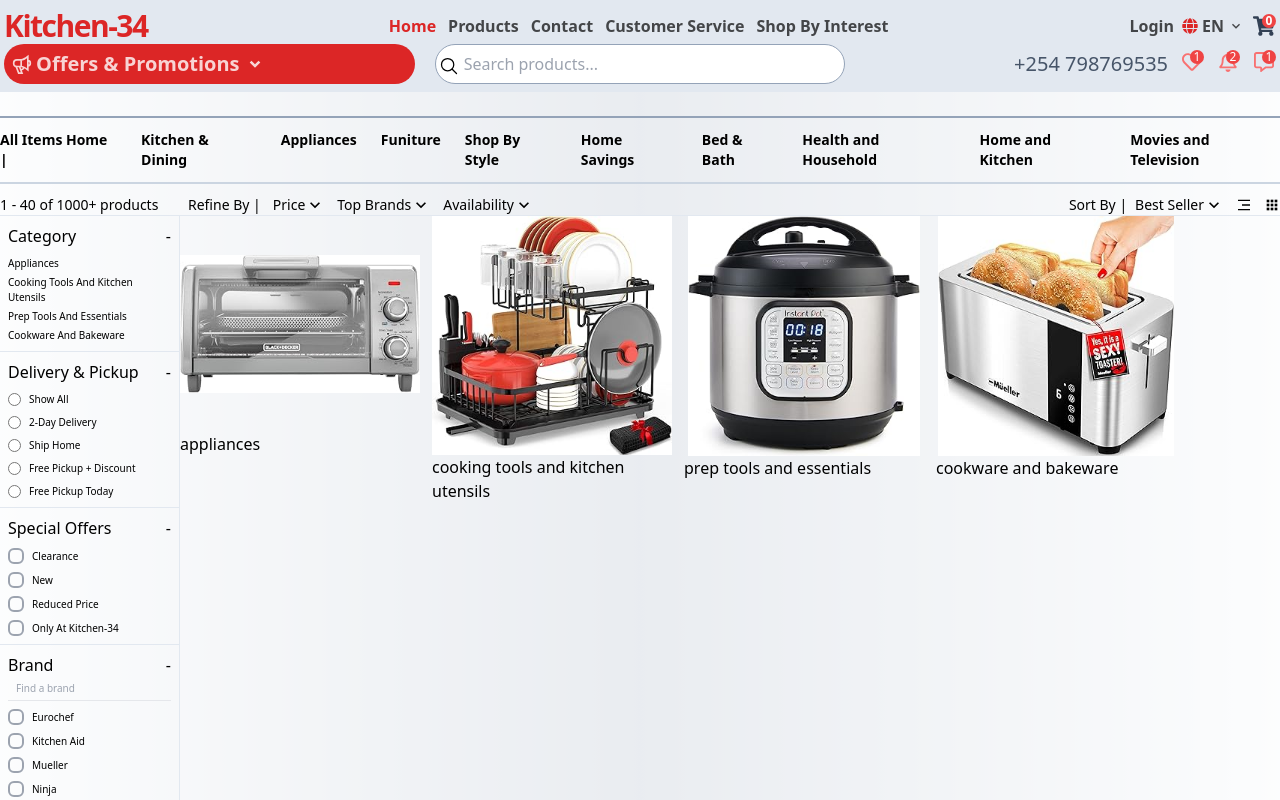
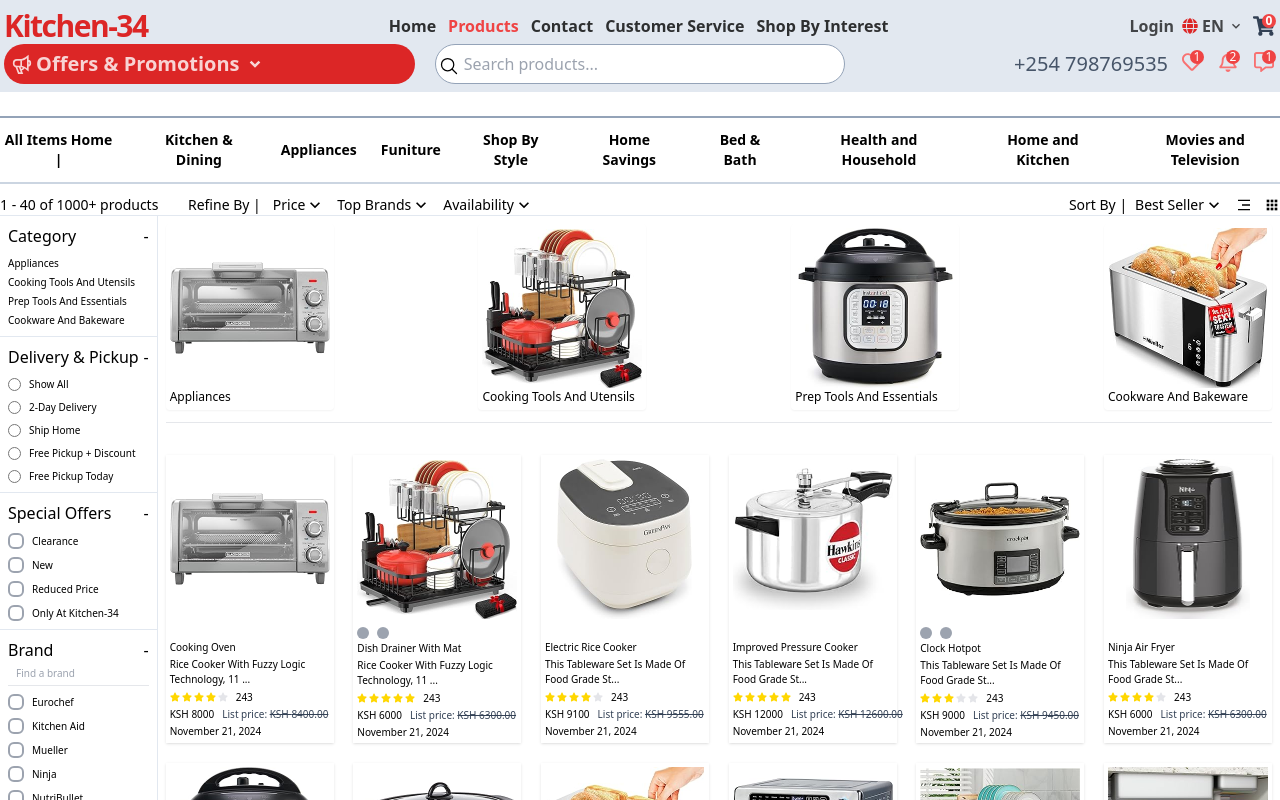
Before and after one commit to allanmathenge/kitchen-34, a Next.js app: page /products in a window 1280 px wide. Shown: the top 800 px of the page. Built offline with nearby package versions, Linux system fonts and the light colour scheme; data requests are answered from the project's data file.

Commit message:
functionality

```diff
--- a/data/db.json
+++ b/data/db.json
@@ -16,8 +16,9 @@
             "name": "dish drainer with mat",
             "price": 6000,
             "image": "/images/Dish-drainer-with-mat.jpg",
-            "category": "cooking tools and kitchen utensils",
+            "category": "cooking tools and utensils",
             "brand": "Eurochef",
+            "color": ["gray", "steel"],
             "description": "COMFEE' Rice Cooker, Japanese Large Rice Cooker with Fuzzy Logic Technology, 11 Cup Cooked. PREMIUM STAINLESS STEEL CUTLERY SET: This tableware set is made of food grade stainless steel, as everyday use eating utensil sets, will not bend or break, rust resistant, corrosion resistance and Long life-time for years to come, Also this cutlery set will not produce residues or odors like other materials.",
             "rate": 5,
             "available": true
@@ -51,6 +52,7 @@
             "image": "/images/clock-pot.jpg",
             "category": "appliances",
             "brand": "Scrub Daddy",
+            "color": ["gray", "steel"],
             "description": "PREMIUM STAINLESS STEEL CUTLERY SET: This tableware set is made of food grade stainless steel, as everyday use eating utensil sets, will not bend or break, rust resistant, corrosion resistance and Long life-time for years to come, Also this cutlery set will not produce residues or odors like other materials. COMFEE' Rice Cooker, Japanese Large Rice Cooker with Fuzzy Logic Technology, 11 Cup Cooked",
             "rate": 3,
             "available": true
@@ -73,6 +75,7 @@
             "image": "/images/pressure-cooker.jpg",
             "category": "prep tools and essentials",
             "brand": "Utopia Kitchen",
+            "color": ["gray", "steel"],
             "description": "PREMIUM STAINLESS STEEL CUTLERY SET: This tableware set is made of food grade stainless steel, as everyday use eating utensil sets, will not bend or break, rust resistant, corrosion resistance and Long life-time for years to come, Also this cutlery set will not produce residues or odors like other materials. COMFEE' Rice Cooker, Japanese Large Rice Cooker with Fuzzy Logic Technology, 11 Cup Cooked",
             "rate": 5,
             "available": true
@@ -84,6 +87,7 @@
             "image": "/images/stainless-steel-programmable-hotpot.jpg",
             "category": "prep tools and essentials",
             "brand": "Utopia Kitchen",
+            "color": ["gray", "steel"],
             "description": "PREMIUM STAINLESS STEEL CUTLERY SET: This tableware set is made of food grade stainless steel, as everyday use eating utensil sets, will not bend or break, rust resistant, corrosion resistance and Long life-time for years to come, Also this cutlery set will not produce residues or odors like other materials. COMFEE' Rice Cooker, Japanese Large Rice Cooker with Fuzzy Logic Technology, 11 Cup Cooked",
             "rate": 4,
             "available": true
@@ -115,7 +119,7 @@
             "name": "large dish drying rack",
             "price": 1300,
             "image": "/images/large-dish-drying-rack.jpg",
-            "category": "cooking tools and kitchen utensils",
+            "category": "cooking tools and utensils",
             "brand": "Scrub Daddy",
             "description": "PREMIUM STAINLESS STEEL CUTLERY SET: This tableware set is made of food grade stainless steel, as everyday use eating utensil sets, will not bend or break, rust resistant, corrosion resistance and Long life-time for years to come, Also this cutlery set will not produce residues or odors like other materials. COMFEE' Rice Cooker, Japanese Large Rice Cooker with Fuzzy Logic Technology, 11 Cup Cooked",
             "rate": 3,
@@ -126,8 +130,9 @@
             "name": "under sink organizer storage",
             "price": 5000,
             "image": "/images/under-sink-organizer-storage.jpg",
-            "category": "cooking tools and kitchen utensils",
+            "category": "cooking tools and utensils",
             "brand": "NutriBullet",
+            "color": ["gray", "steel"],
             "description": "PREMIUM STAINLESS STEEL CUTLERY SET: This tableware set is made of food grade stainless steel, as everyday use eating utensil sets, will not bend or break, rust resistant, corrosion resistance and Long life-time for years to come, Also this cutlery set will not produce residues or odors like other materials. COMFEE' Rice Cooker, Japanese Large Rice Cooker with Fuzzy Logic Technology, 11 Cup Cooked",
             "rate": 4,
             "available": true
@@ -137,7 +142,7 @@
             "name": "fullstar vegetable chopper",
             "price": 7000,
             "image": "/images/fullstar-vegetable-chopper.jpg",
-            "category": "cooking tools and kitchen utensils",
+            "category": "cooking tools and utensils",
             "brand": "Kitchen Aid",
             "description": "PREMIUM STAINLESS STEEL CUTLERY SET: This tableware set is made of food grade stainless steel, as everyday use eating utensil sets, will not bend or break, rust resistant, corrosion resistance and Long life-time for years to come, Also this cutlery set will not produce residues or odors like other materials. COMFEE' Rice Cooker, Japanese Large Rice Cooker with Fuzzy Logic Technology, 11 Cup Cooked",
             "rate": 4,
@@ -150,6 +155,7 @@
             "image": "/images/professional-kitchen.jpg",
             "category": "cookware and bakeware",
             "brand": "Eurochef",
+            "color": ["gray", "steel"],
             "description": "PREMIUM STAINLESS STEEL CUTLERY SET: This tableware set is made of food grade stainless steel, as everyday use eating utensil sets, will not bend or break, rust resistant, corrosion resistance and Long life-time for years to come, Also this cutlery set will not produce residues or odors like other materials. COMFEE' Rice Cooker, Japanese Large Rice Cooker with Fuzzy Logic Technology, 11 Cup Cooked",
             "rate": 5,
             "available": true
@@ -161,6 +167,7 @@
             "image": "/images/outdoor-grill.jpg",
             "category": "cookware and bakeware",
             "brand": "Mueller",
+            "color": ["gray", "steel"],
             "description": "PREMIUM STAINLESS STEEL CUTLERY SET: This tableware set is made of food grade stainless steel, as everyday use eating utensil sets, will not bend or break, rust resistant, corrosion resistance and Long life-time for years to come, Also this cutlery set will not produce residues or odors like other materials. COMFEE' Rice Cooker, Japanese Large Rice Cooker with Fuzzy Logic Technology, 11 Cup Cooked",
             "rate": 2,
             "available": true
--- a/src/app/components/navbar/Navbar.jsx
+++ b/src/app/components/navbar/Navbar.jsx
@@ -19,11 +19,11 @@
     }
 
     const navItems = [
-        {name:"Home", href:"/"},
-        {name:"Products", href:"/products"},
-        {name:"Contact", href:"/contacts"},
-        {name:"Customer Service", href:"/customer-service"},
-        {name:"Shop By Interest", href:"/shop-by-interest"}
+        {name:"Home", path:"/"},
+        {name:"Products", path:"/products"},
+        {name:"Contact", path:"/contacts"},
+        {name:"Customer Service", path:"/customer-service"},
+        {name:"Shop By Interest", path:"/shop-by-interest"}
     ]
 
   return (
@@ -43,10 +43,9 @@
             {/* desktop navigation bar */}
             <div className="hidden text-[1pc] md:flex font-bold text-black/70">
                 <ul className="list-none flex justify-around gap-3">
-
                     {
-                        navItems.map((item, index) => (
-                            <Link key={index} onClick={() => setActiveIndex(index)} href={item.href} className={`font-bold ${activeIndex === index ? "text-red-600" : ""}`}>
+                        navItems.map((item) => (
+                            <Link key={item.path} href={item.path} className={`text-black/80 hover:text-black/60 ${ router.pathname === item.path ? "text-red-500" : ""}`}>
                                 {item.name}
                             </Link>
                         ))
--- a/src/app/context/CartContext.js
+++ b/src/app/context/CartContext.js
@@ -1,8 +1,6 @@
 "use client"
 
 import React, { createContext, useState, useContext} from "react";
-import { v4 as uuid } from "uuid"
-import { useRouter } from "next/navigation";
 
 const CartContext = createContext();
 
--- /dev/null
+++ b/src/app/context/CategoryContext.js
@@ -0,0 +1,37 @@
+"use client"
+
+import React, { createContext, useContext, useState, useEffect } from "react"
+import getAllProducts from "../../lib/getAllProducts"
+
+const CategoryContext = createContext()
+
+export const CategoryProvider = ({ children }) => {
+    const [products, setProducts] = useState([])
+    const [selectedCategory, setSelectedCategory] = useState(null)
+    // console.log(selectedCategory)
+
+    useEffect(() => {
+        async function fetchProducts() {
+            const fetchedProducts = await getAllProducts()
+            setProducts(fetchedProducts)
+        }
+        fetchProducts()
+    }, [])
+
+    const filteredProducts = selectedCategory ? products.filter((product) => product.category.toLowerCase() === selectedCategory.toLowerCase()) : products
+
+  return (
+    <CategoryContext.Provider
+        value={{
+            products,
+            filteredProducts,
+            selectedCategory,
+            setSelectedCategory
+        }}
+    >
+    {children}
+    </CategoryContext.Provider>
+  )
+}
+
+export const useCategoryContext = () => useContext(CategoryContext)
--- a/src/app/layout.js
+++ b/src/app/layout.js
@@ -1,6 +1,7 @@
 import { CartProvider } from "./context/CartContext";
 import Footer from "./components/footer/Footer";
 import Navbar from "./components/navbar/Navbar";
+import { CategoryProvider }from "./context/CategoryContext"
 import "./globals.css";
 
 export const metadata = {
@@ -12,6 +13,7 @@
   return (
     <html lang="en">
       <body className="bg-slate-100 max-w-7xl mx-auto">
+        <CategoryProvider>
         <CartProvider>
           <Navbar />
             <main className="bg-gradient-to-r from-slate-100 via-slate-400 to-slate-100">
@@ -21,6 +23,7 @@
               <Footer />
             </footer>
         </CartProvider>
+        </CategoryProvider>
       </body>
     </html>
   );
--- a/src/app/products/components/CategoryList.jsx
+++ b/src/app/products/components/CategoryList.jsx
@@ -1,31 +1,89 @@
+"use client"
+
 import React from "react"
 import groupItemsByCategory from "../../utils/groupItemsByCateory"
-import { categoryImages }from "../../utils/categoryImages"
+import { categoryImages } from "../../utils/categoryImages"
 import Image from "next/image"
+import StarRating from "../[id]/components/StarRating"
+import DeliveryDate from "../[id]/components/DeliveryDate"
+import Link from "next/link"
+import { useCategoryContext } from "../../context/CategoryContext"
 
-export default function CategoryList({ products }) {
+export default function CategoryList() {
+    const { setSelectedCategory, filteredProducts, products } = useCategoryContext()
     const groupedProducts = groupItemsByCategory(products)
 
   return (
-    <section>
-        <div className="flex flex-wrap justify-between w-full gap-3">
+    <section className="w-full flex flex-col p-2">
+        <div className="flex flex-wrap justify-between border-b w-full gap-3 pb-3">
             {
                 Object.entries(groupedProducts).map(([category, items]) => (
-                    <div key={category} className="">
-                        <div className="w-[240px] h-[240px] flex flex-col">
+                    <div onClick={() => setSelectedCategory(category)} key={category} className="cursor-pointer shadow-sm rounded hover:shadow p-1">
+                        <div className="w-[160px] flex justify-between flex-col">
                             <Image
                                 src={categoryImages[category]}
                                 alt={category}
                                 width={50}
                                 height={50}
-                                className="w-full h-full object-contain"
+                                priority
+                                className="w-full h-[160px] object-contain"
                             />
-                            <h2 className="">{category}</h2>
+                            <h2 className="capitalize text-[12px]">{category}</h2>
                         </div>
                     </div>
                 ))
             }
         </div>
+
+        {/* Products display */}
+        <ol className="flex flex-wrap justify-between w-full gap-y-5 py-8 border-b border-slate-400">
+            {
+                filteredProducts.slice(0, 16).map(({id, name, image, price, description, rate, color}) => (
+                    <div key={id} className="w-[168px] h-[288px] shadow hover:shadow-md">
+                        <Link href={`/products/${id}`} className="">
+
+                            <div className="flex flex-col h-full gap-2 justify-between p-1">
+
+                                <div className="flex w-full justify-center rounded-sm">
+                                    <Image
+                                        src={image}
+                                        alt={name}
+                                        width={60}
+                                        height={60}
+                                        priority
+                                        className="flex w-auto object-contain h-[160px]"
+                                    />
+                                </div>
+
+                                <div className="flex gap-[2px] flex-col">
+                                    {/* colors array */}
+                                    <div className="flex gap-2">
+                                    {
+                                        color?.map((col) => (
+                                            <div key={col} className="w-3 h-3 rounded-full bg-gray-400" ></div>
+                                        ))
+                                    }
+                                    </div>
+
+                                    <p className="capitalize text-[10px] font-medium">{name}</p>
+                                    <p className="capitalize text-[10px]">{description.length > 100 ? description.slice(36, 80) + "..." : description}</p>
+                                    <div className="text-[10px] flex items-center gap-2 h-4"><StarRating rating={rate} /><span className="">243</span></div>
+                                    <div className="flex gap-2">
+                                        <p className="text-[10px] font-medium text-nowrap">KSH {price}</p>
+                                        <p className="font-thin text-[10px] text-slate-700 text-nowrap">List price: <span className="line-through">KSH {(price * 1.05).toFixed(2)}</span></p>
+                                    </div>
+                                    <div className="text-[10px]">
+                                        <DeliveryDate />
+                                    </div>
+                                </div>
+                            </div>
+                            {/* <div className="absolute left-0 top-0 w-auto h-4 rounded-full text-slate-400 text-[8px] border border-slate-500 flex items-center px-2 cursor-pointer">sponsored</div> */}
+                        </Link>
+                    </div>
+                ))
+            }
+        </ol>
+
     </section>
   )
 }
--- /dev/null
+++ b/src/app/products/components/CategoryNav.jsx
@@ -0,0 +1,23 @@
+"use client"
+
+import React, { useState } from "react"
+import { useCategoryContext } from "../../context/CategoryContext"
+
+export default function CategoryNav() {
+    const { setSelectedCategory } = useCategoryContext()
+
+  return (
+    <div className="gap-2 md:gap-6 text-sm font-semibold py-3 hidden md:flex">
+        <button onClick={() => setSelectedCategory(null)} className=" border-none ">All Items Home |</button>
+        <button onClick={() => setSelectedCategory(null)} className=" border-none ">Kitchen & Dining</button>
+        <button onClick={() => setSelectedCategory(null)} className=" border-none ">Appliances</button>
+        <button onClick={() => setSelectedCategory(null)} className=" border-none ">Funiture</button>
+        <button onClick={() => setSelectedCategory(null)} className=" border-none ">Shop By Style</button>
+        <button onClick={() => setSelectedCategory(null)} className=" border-none ">Home Savings</button>
+        <button onClick={() => setSelectedCategory(null)} className=" border-none ">Bed & Bath</button>
+        <button onClick={() => setSelectedCategory(null)} className=" border-none ">Health and Household</button>
+        <button onClick={() => setSelectedCategory(null)} className=" border-none ">Home and Kitchen</button>
+        <button onClick={() => setSelectedCategory(null)} className=" border-none ">Movies and Television</button>
+      </div>
+    )
+}
--- a/src/app/products/page.jsx
+++ b/src/app/products/page.jsx
@@ -5,6 +5,7 @@
 import getAllProducts from "../../lib/getAllProducts";
 import groupByBrand from "../utils/groupByBrand";
 import CategoryList from "./components/CategoryList"
+import CategoryNav from "./components/CategoryNav"
 
 export default async function Product() {
   const products = await getAllProducts()
@@ -14,22 +15,16 @@
   const groupedItems = groupByBrand(products)
 
   return (
-    <section className="min-h-screen py-6 bg-white/80">
+    <section className="py-6 bg-white">
       <div className="border border-slate-400 w-full" />
-      <div className="flex gap-2 md:gap-6 text-sm font-semibold py-3">
-        <h1 className="">All Items Home |</h1>
-        <h1 className="">Kitchen & Dining</h1>
-        <h1 className="">Appliances</h1>
-        <h1 className="">Funiture</h1>
-        <h1 className="">Shop By Style</h1>
-        <h1 className="">Home Savings</h1>
-        <h1 className="">Bed & Bath</h1>
-        <h1 className="">Health and Household</h1>
-        <h1 className="">Home and Kitchen</h1>
-        <h1 className="">Movies and Television</h1>
-      </div>
+
+      {/* Beginning of products nav section */}
+      <CategoryNav />
+      {/* End of products nav section */}
+
       <div className="border border-slate-300 w-full" />
 
+      {/* Beginning of products sub navbar */}
       <div className="flex w-full justify-between gap-2 h-8 border-b border-slate-200 items-end">
 
         <p className="text-sm font-medium text-nowrap w-[180px]">1 - 40 of 1000+ products</p>
@@ -51,11 +46,11 @@
 
               <p className="flex">Best Seller <MdOutlineKeyboardArrowDown className="text-xl"/> </p>
 
-              <p className="">
+              <p >
                 <RiMenu3Fill className="text-[16px] cursor-pointer" />
               </p>
 
-              <p className="">
+              <p >
                 <CgMenuGridR className="text-[16px] cursor-pointer"/>
               </p>
 
@@ -63,15 +58,17 @@
           </div>
         </div>
       </div>
+      {/* End of products subnavbar */}
 
+      {/* Beginning of products page */}
       <div className="flex">
       <div className="w-[180px] border-r min-h-full border-slate-200">
         <ol className="list-none flex flex-col">
 
           <div className="border-b border-slate-200 w-full">
             <p className="font-medium flex justify-between p-2 pb-0">
-              <span className="">Category</span>
-              <span className="">-</span>
+              <span >Category</span>
+              <span >-</span>
             </p>
             <div className="text-[10px] capitalize font-medium flex flex-col gap-1 p-2">
               {
@@ -86,34 +83,34 @@
 
           <div className="border-b border-slate-200 w-full pb-2">
             <p className="font-medium flex justify-between p-2 pb-2">
-              <span className="">Delivery & Pickup</span>
-              <span className="">-</span>
+              <span >Delivery & Pickup</span>
+              <span >-</span>
             </p>
 
             <div className="flex flex-col gap-2">
 
               <div className="flex items-center gap-2 p-2 py-0">
-                <input type="radio" className="" />
+                <input type="radio"  />
                 <label htmlFor="all" className="font-medium text-[10px]">Show All</label>
               </div>
 
               <div className="flex items-center gap-2 p-2 py-0">
-                <input type="radio" className="" />
+                <input type="radio"  />
                 <label htmlFor="all" className="font-medium text-[10px]">2-Day Delivery</label>
               </div>
 
               <div className="flex items-center gap-2 p-2 py-0">
-                <input type="radio" className="" />
+                <input type="radio"  />
                 <label htmlFor="all" className="font-medium text-[10px]">Ship Home</label>
               </div>
 
               <div className="flex items-center gap-2 p-2 py-0">
-                <input type="radio" className="" />
+                <input type="radio"  />
                 <label htmlFor="all" className="font-medium text-[10px]">Free Pickup + Discount</label>
               </div>
 
               <div className="flex items-center gap-2 p-2 py-0">
-                <input type="radio" className="" />
+                <input type="radio"  />
                 <label htmlFor="all" className="font-medium text-[10px]">Free Pickup Today</label>
               </div>
 
@@ -123,8 +120,8 @@
           <div className="flex flex-col border-b w-full border-slate-200 pb-2">
 
             <p className="font-medium flex justify-between p-2">
-              <span className="">Special Offers</span>
-              <span className="">-</span>
+              <span >Special Offers</span>
+              <span >-</span>
             </p>
 
             <div className="flex flex-col gap-2">
@@ -157,11 +154,11 @@
 
           </div>
 
-          <div className="">
+          <div >
 
             <p className="font-medium flex justify-between p-2 pb-0">
-              <span className="">Brand</span>
-              <span className="">-</span>
+              <span >Brand</span>
+              <span >-</span>
             </p>
 
             <div className="px-2 flex flex-col gap-2">
@@ -176,6 +173,7 @@
                   groupedItems.map((group) => (
                     <label key={group.brand} htmlFor="" className="text-[10px] flex gap-2 items-center">
                       <input type="radio" className="hidden" />
+
                       <div className="w-4 h-4 border-2 border-gray-400 rounded-md peer-checked:bg-slate-500 peer-checked:border-slate-500"></div>
                       {group.brand}
                     </label>
@@ -187,7 +185,7 @@
           </div>
         </ol>
       </div>
-      <CategoryList products={products} />
+      <CategoryList />
       </div>
     </section>
   )
--- a/src/app/utils/categoryImages.js
+++ b/src/app/utils/categoryImages.js
@@ -1,6 +1,6 @@
 export const categoryImages = {
     appliances: '/images/cooking-oven.jpg',
-    "cooking tools and kitchen utensils": "/images/Dish-drainer-with-mat.jpg",
+    "cooking tools and utensils": "/images/Dish-drainer-with-mat.jpg",
     "prep tools and essentials":"/images/pressure-cooker.jpg",
     "cookware and bakeware":"/images/steel-toaster.jpg",
 }
```
